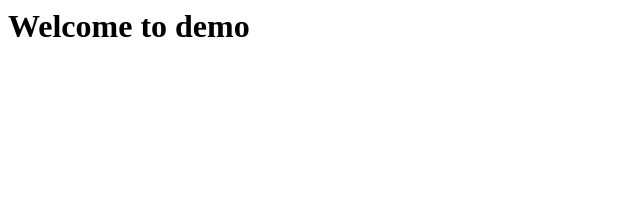
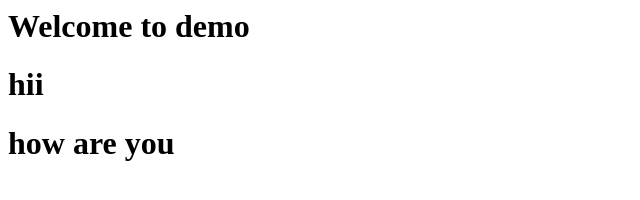
Before and after one commit to jsdeepa02/second, a plain HTML site: page index.html in a window 1280 px wide. Shown: the whole page, without its empty margins (0-640 px from the left). Drawn offline with Linux system fonts and the light colour scheme.

Commit message:
Update index.html

```diff
--- a/index.html
+++ b/index.html
@@ -1,3 +1,5 @@
 <html>
 <h1> Welcome to demo</h1>
+  <h1> hii</h1>
+  <h1>how are you</h1>
 </html>
```
